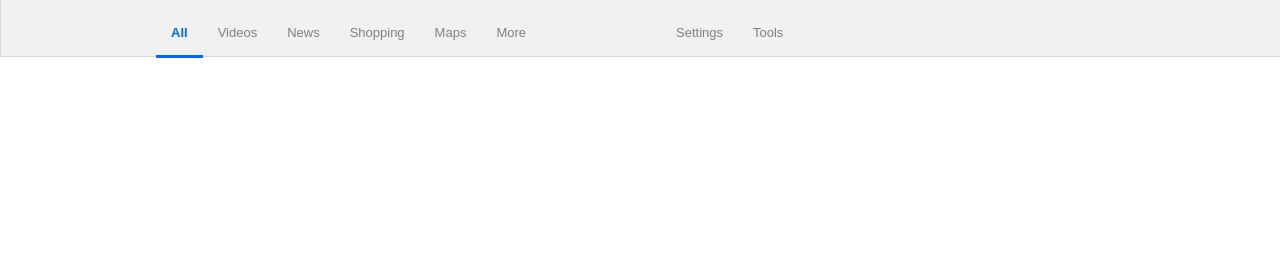
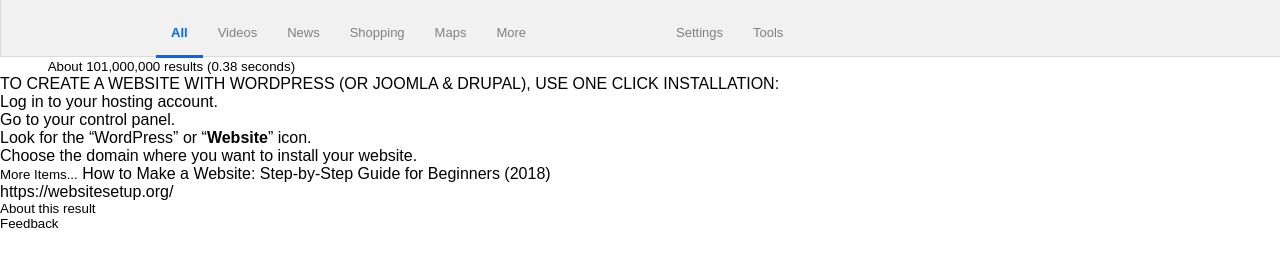
Before and after one commit to a6macleod/google-search-results, a plain HTML site: page index.html in a window 1280 px wide. Shown: the part 65-332 px from the top of the page. Drawn offline with Linux system fonts and the light colour scheme.

Commit message:
add first small text and top result box html

```diff
--- a/index.html
+++ b/index.html
@@ -38,7 +38,27 @@
 		</ul>
 	</header>
 
-<!-- Results Box 1 -->
+<!-- Main Content -->
+<small id="results"> About 101,000,000 results (0.38 seconds)</small>
+<div class="websitesetup.org">
+	<ol>
+		<li>TO CREATE A WEBSITE WITH WORDPRESS (OR JOOMLA & DRUPAL), USE ONE CLICK INSTALLATION:</li>
+	</ol>
+	<ul>
+		<li>Log in to your hosting account.</li>
+		<li>Go to your control panel.</li>
+		<li>Look for the “WordPress” or “<strong>Website</strong>” icon.</li>
+		<li>Choose the domain where you want to install your website.</li>
+	</ul>
+	<small>More Items...</small>
+	<a href="#">How to Make a Website: Step-by-Step Guide for Beginners (2018)</a>
+	<p class="url-green">https://websitesetup.org/</p>
+</div> <!--end wibsitesetup.org -->
+<small>
+	<ul>
+		<li>About this result</li>
+		<li>Feedback</li>
+	</ul>
 
 <!-- Results Page Links -->
 
```
